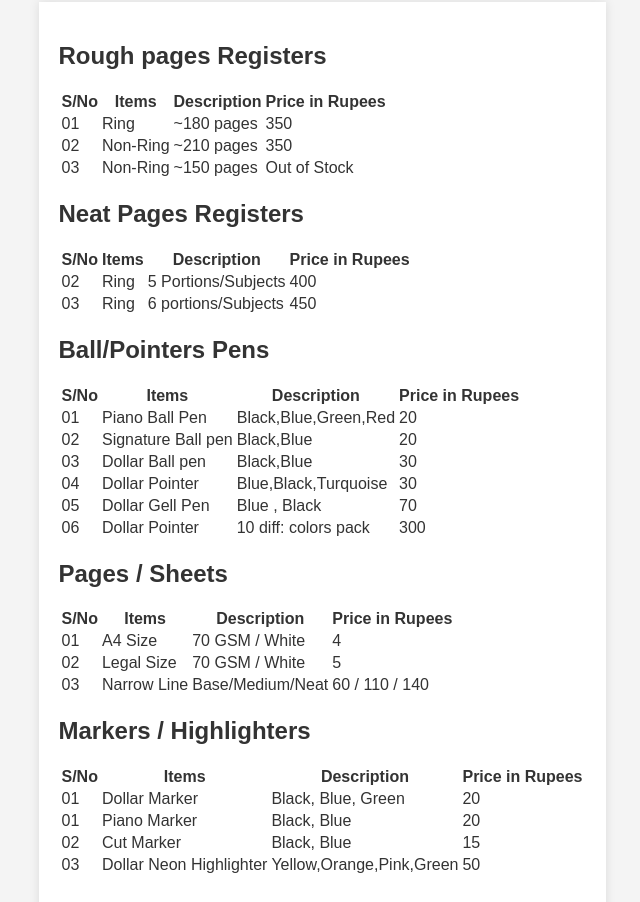
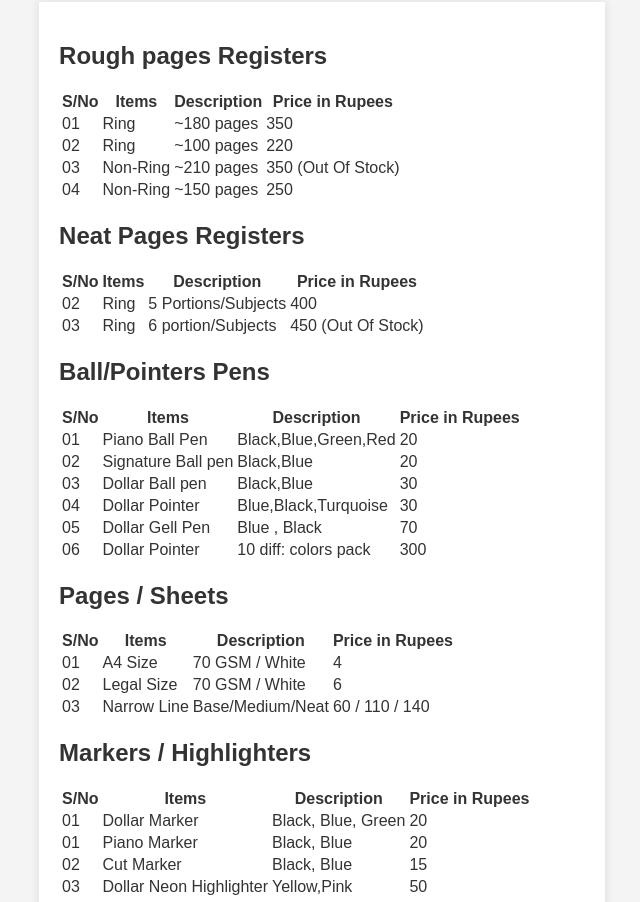
Before and after one commit to muhammadalikhtti/The_Little_Stationer.github.io, a plain HTML site: page index.html in a window 1280 px wide. Shown: the part 738-1640 px from the top of the page, without its empty margins (318-958 px from the left). Drawn offline with Linux system fonts and the light colour scheme.

Commit message:
Update index.html

```diff
--- a/index.html
+++ b/index.html
@@ -81,15 +81,21 @@
                 </tr>
                 <tr>
                     <td>02</td>
-                    <td>Non-Ring</td>
-                    <td>~210 pages</td>
-                    <td>350</td>
+                    <td>Ring</td>
+                    <td>~100 pages</td>
+                    <td>220</td>
                 </tr>
                 <tr>
                     <td>03</td>
                     <td>Non-Ring</td>
+                    <td>~210 pages</td>
+                    <td>350 (Out Of Stock)</td>
+                </tr>
+                <tr>
+                    <td>04</td>
+                    <td>Non-Ring</td>
                     <td>~150 pages</td>
-                    <td>Out of Stock</td>
+                    <td>250</td>
                 </tr>
             </tbody>
         </table>
@@ -113,8 +119,8 @@
                 <tr>
                     <td>03</td>
                     <td>Ring</td>
-                    <td>6 portions/Subjects</td>
-                    <td>450</td>
+                    <td>6 portion/Subjects</td>
+                    <td>450 (Out Of Stock)</td>
                 </tr>
             </tbody>
         </table>
@@ -188,7 +194,7 @@
                     <td>02</td>
                     <td>Legal Size</td>
                     <td>70 GSM / White</td>
-                    <td>5</td>
+                    <td>6</td>
                 </tr>
                 <tr>
                     <td>03</td>
@@ -230,7 +236,7 @@
                 <tr>
                     <td>03</td>
                     <td>Dollar Neon Highlighter</td>
-                    <td>Yellow,Orange,Pink,Green</td>
+                    <td>Yellow,Pink</td>
                     <td>50</td>
                 </tr>
             </tbody>
@@ -407,6 +413,12 @@
                     <td>Double circle</td>
                     <td>80</td>
                 </tr>
+                <tr>
+                    <td>03</td>
+                    <td>Badminton Shuttle</td>
+                    <td>Ghafoor Champion</td>
+                    <td>350</td>
+                </tr>
             </tbody>
         </table>
         <h2 id="others">Others</h2>
```
